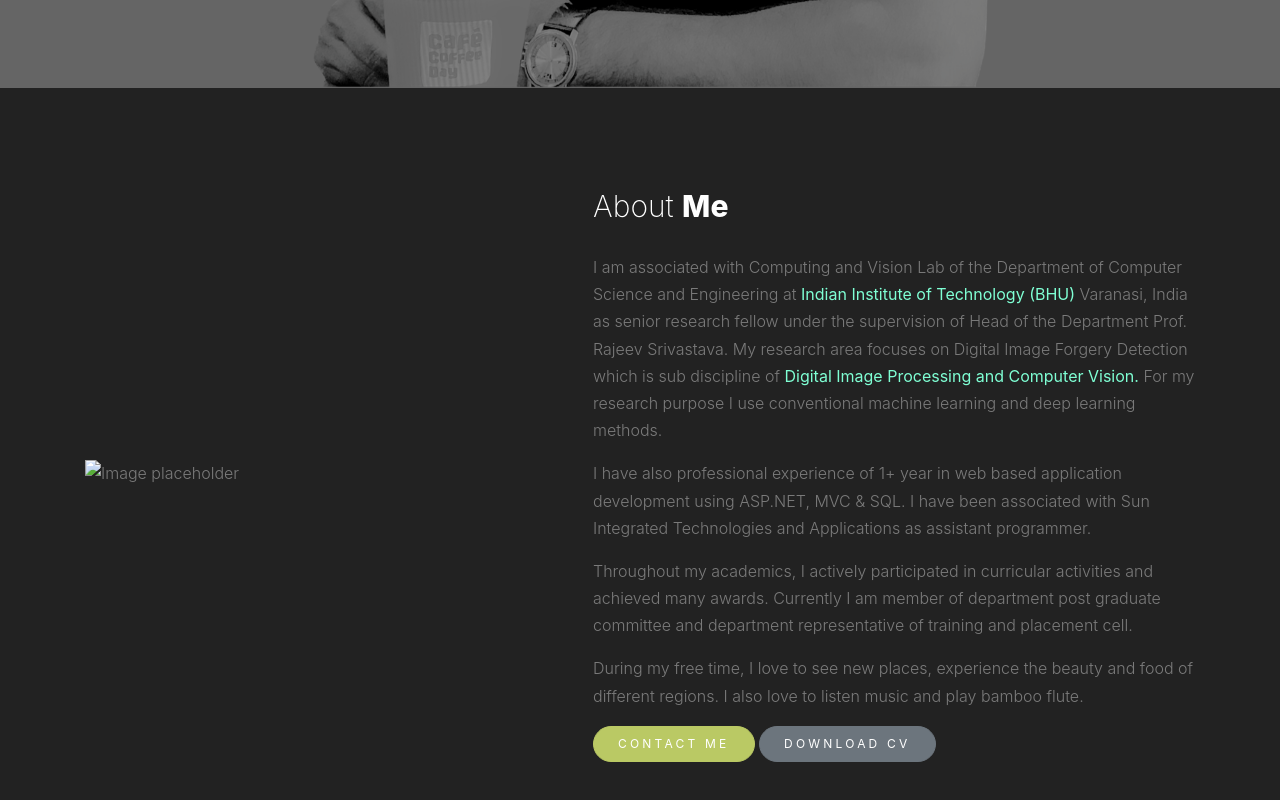
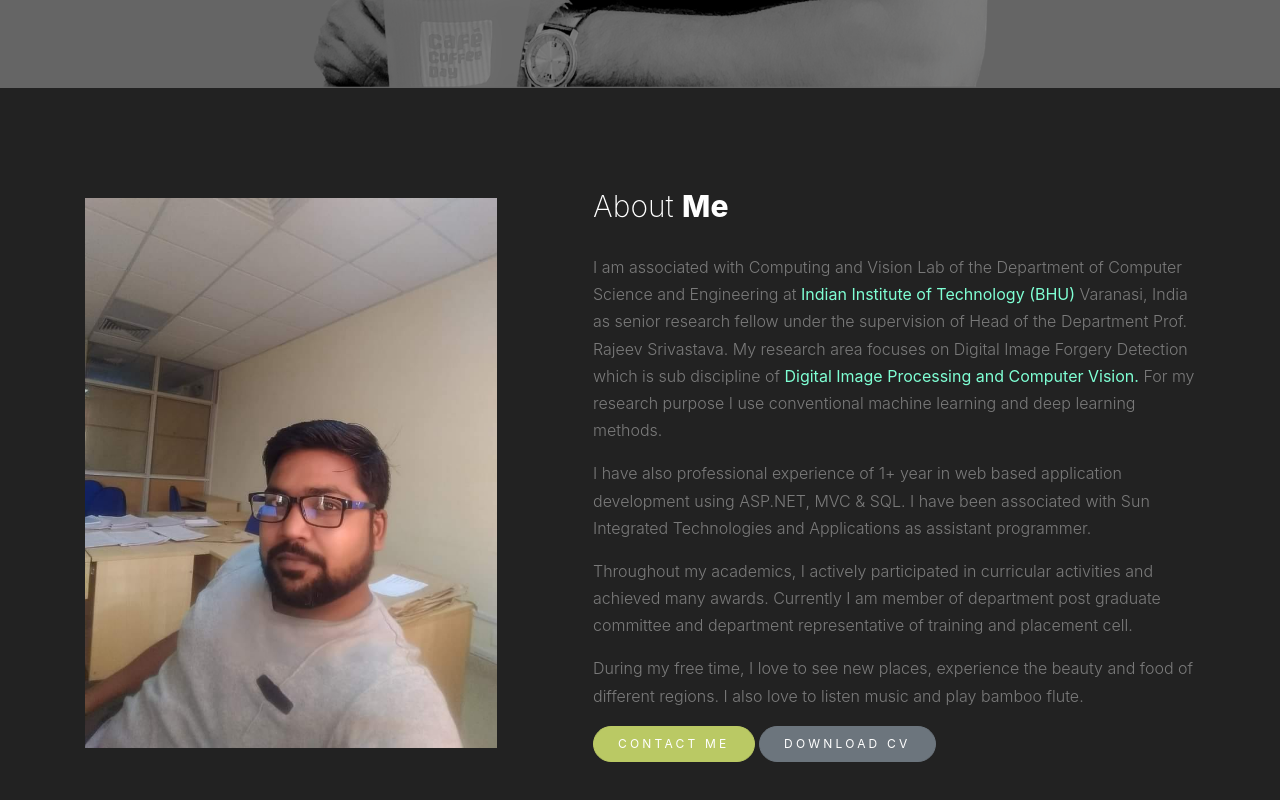
Before and after one commit to nirbhaybhu/web, a plain HTML site: page index.html in a window 1280 px wide. Shown: the part 712-1512 px from the top of the page. Drawn offline with nearby package versions, Linux system fonts and the light colour scheme; files whose address does not match are found by name.

Commit message:
Update index.html

```diff
--- a/index.html
+++ b/index.html
@@ -67,7 +67,7 @@
 		<div class="container">
 			<div class="row mb-5 align-items-center">
 				<div class="col-lg-5 pr-lg-5 mb-5 mb-lg-0">
-					<img src="images/image_2.png" alt="Image placeholder" class="img-fluid">
+					<img src="images/im2.jpg" alt="Image placeholder" class="img-fluid">
 				</div>
 				<div class="col-lg-7 pl-lg-5">
 					<div class="section-heading">
```
